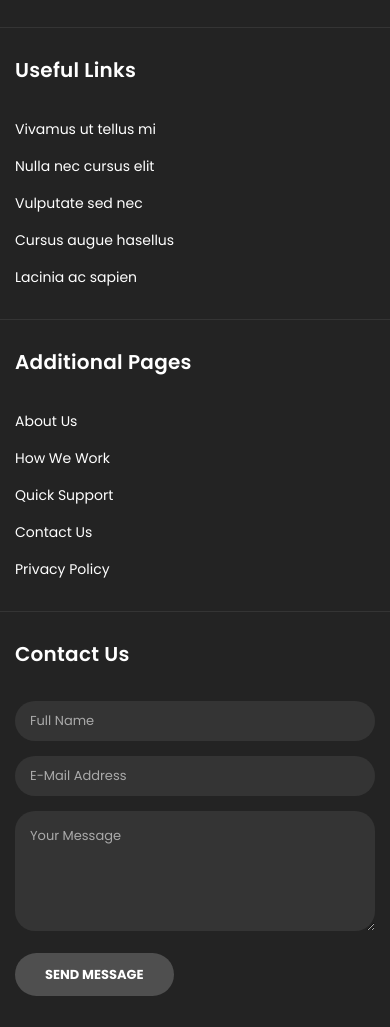
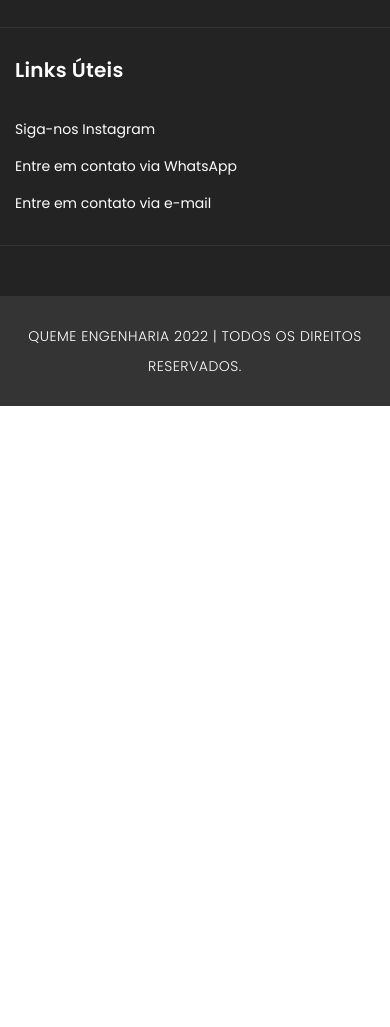
Before and after one commit to Jonesmoura/site_queme, a plain HTML site: page site queme engenharia/one-page.html in a window 390 px wide. Shown: the part 7733-8760 px from the top of the page. After the commit the page ends 8139 px from the top, so only its background shows below. Drawn offline with Linux system fonts and the light colour scheme.

Commit message:
Alteracao altura e texto do cabeçalho

```diff
--- a/site queme engenharia/assets/css/templatemo-finance-business.css
+++ b/site queme engenharia/assets/css/templatemo-finance-business.css
@@ -172,11 +172,11 @@ a.border-button:hover {
 }
 
 /* Sub Header Style */
-
+/* Cor e tamanho da faixa superior do site */
 .sub-header {
 	background-color: #4F4F4F;
-	height: 46px;
-	line-height: 46px;
+	height: 33px;
+	line-height: 33px;
 }
 
 .sub-header ul li {
--- a/site queme engenharia/one-page.html
+++ b/site queme engenharia/one-page.html
@@ -48,6 +48,8 @@ https://templatemo.com/tm-545-finance-business
             <ul class="left-info">
               <!-- <li><a href="#"><i class="fa fa-clock-o"></i>Seg-Sex 08:00-18:00 e Sáb 08:00-12:00</a></li> -->
               <li><a href="#"><i class="fa fa-phone"></i>11 2324-4760</a></li>
+              <!--Inserido texto e logo Crea, falta reduzir a altura desta faixa-->
+              <li><a href="https://www.creasp.org.br/" target="_blank" rel="external"><i calss="fa fa-phone"></i>Empresa registrada no <img src="assets/images/crea-conselho-regional-de-engenharia.png" alt="LOGO CREA"> CREA</a></li>
             </ul>
           </div>
           <div class="col-md-4">
@@ -354,56 +356,13 @@ https://templatemo.com/tm-545-finance-business
             </ul>
           </div>
           <div class="col-md-3 footer-item">
-            <h4>Useful Links</h4>
+            <h4>Links Úteis</h4>
             <ul class="menu-list">
-              <li><a href="#">Vivamus ut tellus mi</a></li>
-              <li><a href="#">Nulla nec cursus elit</a></li>
-              <li><a href="#">Vulputate sed nec</a></li>
-              <li><a href="#">Cursus augue hasellus</a></li>
-              <li><a href="#">Lacinia ac sapien</a></li>
+              <li><a href="https://www.instagram.com/queme.engenharia/" target="_blank" rel="external">Siga-nos Instagram</a></li>
+              <li><a href="https://api.whatsapp.com/send?phone=5511931465654" target="_blank" rel="external">Entre em contato via WhatsApp</a></li>
+              <li><a href="mailto:fernando@queme.com.br" target="_blank" rel="external">Entre em contato via e-mail</a></li>
             </ul>
           </div>
-          <div class="col-md-3 footer-item">
-            <h4>Additional Pages</h4>
-            <ul class="menu-list">
-              <li><a href="#">About Us</a></li>
-              <li><a href="#">How We Work</a></li>
-              <li><a href="#">Quick Support</a></li>
-              <li><a href="#">Contact Us</a></li>
-              <li><a href="#">Privacy Policy</a></li>
-            </ul>
-          </div>
-          <div class="col-md-3 footer-item last-item">
-            <h4>Contact Us</h4>
-            <div class="contact-form">
-              <form id="contact footer-contact" action="" method="post">
-                <div class="row">
-                  <div class="col-lg-12 col-md-12 col-sm-12">
-                    <fieldset>
-                      <input name="name" type="text" class="form-control" id="name" placeholder="Full Name" required="">
-                    </fieldset>
-                  </div>
-                  <div class="col-lg-12 col-md-12 col-sm-12">
-                    <fieldset>
-                      <input name="email" type="text" class="form-control" id="email" pattern="[^ @]*@[^ @]*" placeholder="E-Mail Address" required="">
-                    </fieldset>
-                  </div>
-                  <div class="col-lg-12">
-                    <fieldset>
-                      <textarea name="message" rows="6" class="form-control" id="message" placeholder="Your Message" required=""></textarea>
-                    </fieldset>
-                  </div>
-                  <div class="col-lg-12">
-                    <fieldset>
-                      <button type="submit" id="form-submit" class="filled-button">Send Message</button>
-                    </fieldset>
-                  </div>
-                </div>
-              </form>
-            </div>
-          </div>
-        </div>
-      </div>
     </footer>
 
     <div class="sub-footer">
```
Also changed, not shown: site queme engenharia/assets/images/crea-conselho-regional-de-engenharia.png (added).
